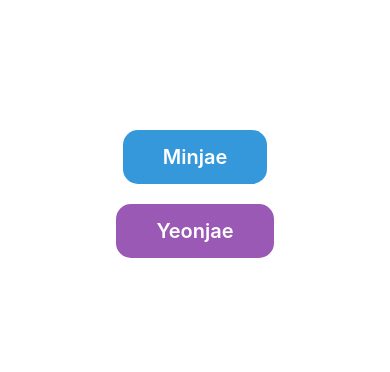
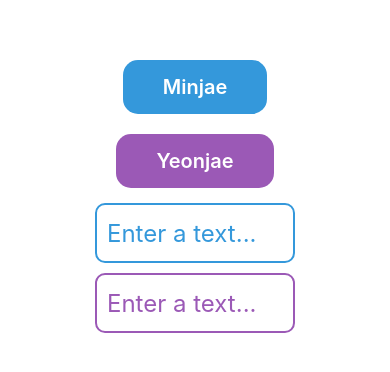
Before and after one commit to ssi02014/React-Native-Tutorial, a React Native app: screen / in a window 390 px wide. Shown: the part 228-600 px from the top of the page. Built offline with nearby package versions, Linux system fonts and the light colour scheme.

Commit message:
Add(minjae): Styled-Components attrs

```diff
--- a/src/App.js
+++ b/src/App.js
@@ -1,6 +1,7 @@
 import React from 'react';
 import styled from 'styled-components/native';
 import Button from './components/chapter2/Button';
+import Input from './components/chapter2/Input';
 
 const Container = styled.View`
     flex: 1;
@@ -14,6 +15,8 @@ const App = () => {
         <Container>
             <Button title='Minjae'></Button>
             <Button title='Yeonjae'></Button>
+            <Input borderColor='#3498db'></Input>
+            <Input borderColor='#9b59b6'></Input>
         </Container>
     );
 };
--- /dev/null
+++ b/src/components/chapter2/Input.js
@@ -0,0 +1,24 @@
+import React from 'react';
+import styled from 'styled-components/native';
+
+const StyledInput = styled.TextInput.attrs(props => ({
+    placeholder: 'Enter a text...',
+    placeholderTextColor: props.borderColor,
+}))`
+    width: 200px;
+    height: 60px;
+    margin: 5px;
+    padding: 10px;
+    border-radius: 10px;
+    border: 2px;
+    border-color: ${props => props.borderColor};
+    font-size: 24px;
+`;
+
+const Input = ({borderColor}) => {
+    return (
+        <StyledInput borderColor={borderColor} />
+    )
+}
+
+export default Input;
```
Also changed, not shown: 1 other file (tests, documents, lock files or other folders).
